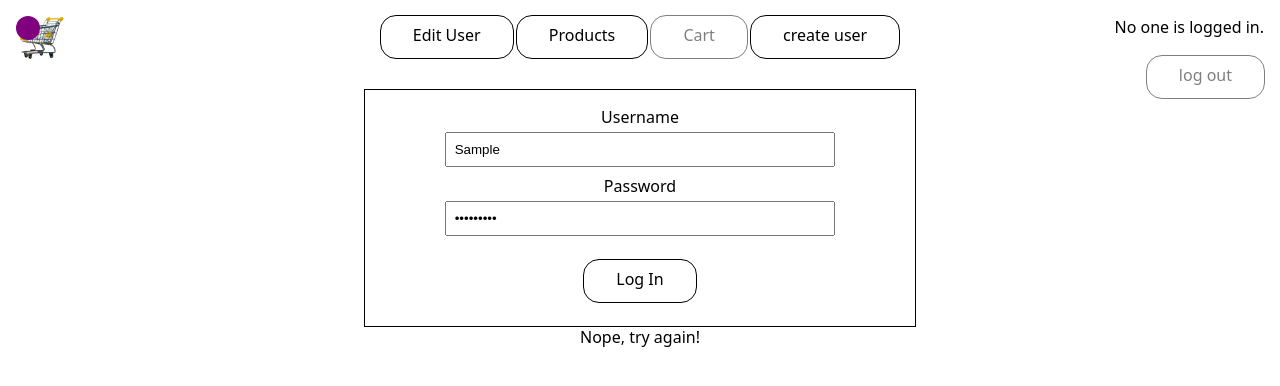
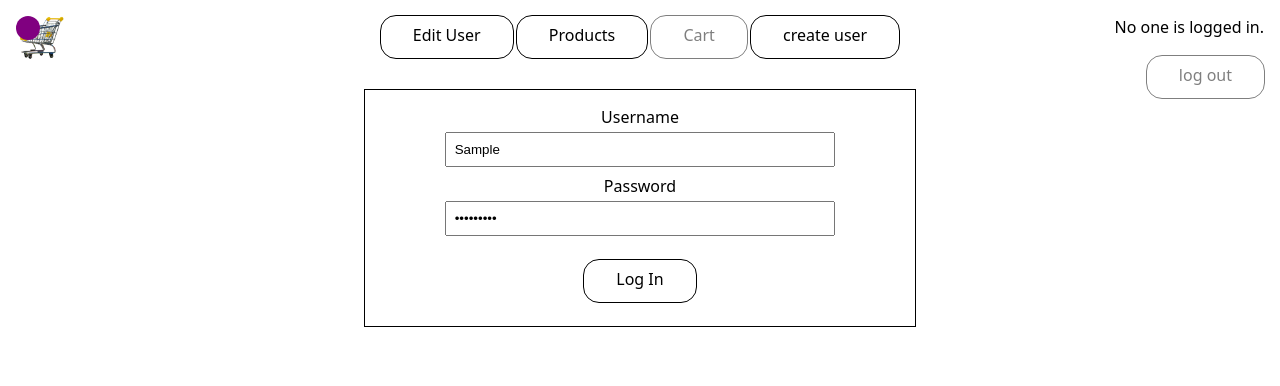
Before and after one commit to smajewski1980/API_playground, a website: page public/index.html in a window 1280 px wide. Both pictures are taken after typing "Sample", "Sample123" into the empty fields and a click on the button "Log In". Drawn offline with Linux system fonts and the light colour scheme; no server answers.

Commit message:
made login error message go away after a few seconds, made cart message larger

```diff
--- a/public/script.js
+++ b/public/script.js
@@ -114,6 +114,9 @@ function handleLoginForm(e) {
     .then((res) => {
       if (!res.ok) {
         messageDiv.innerHTML = "Nope, try again!";
+        setTimeout(() => {
+          messageDiv.innerHTML = "";
+        }, 2500);
       } else {
         return res.json();
       }
--- a/public/style.css
+++ b/public/style.css
@@ -240,3 +240,9 @@ dialog {
   justify-items: center;
   width: 350px;
 }
+
+.cart-msg,
+.home-message {
+  font-size: 1.5rem;
+  font-weight: 600;
+}
```
